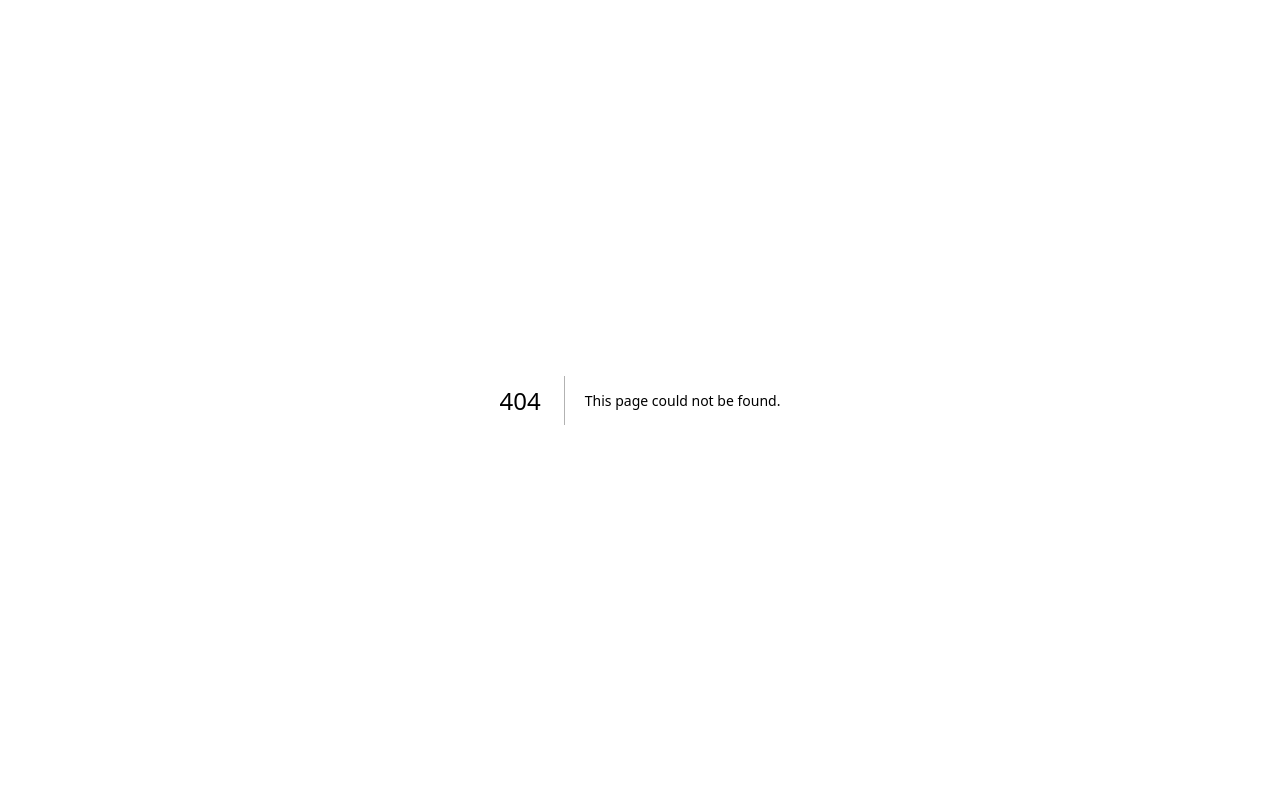
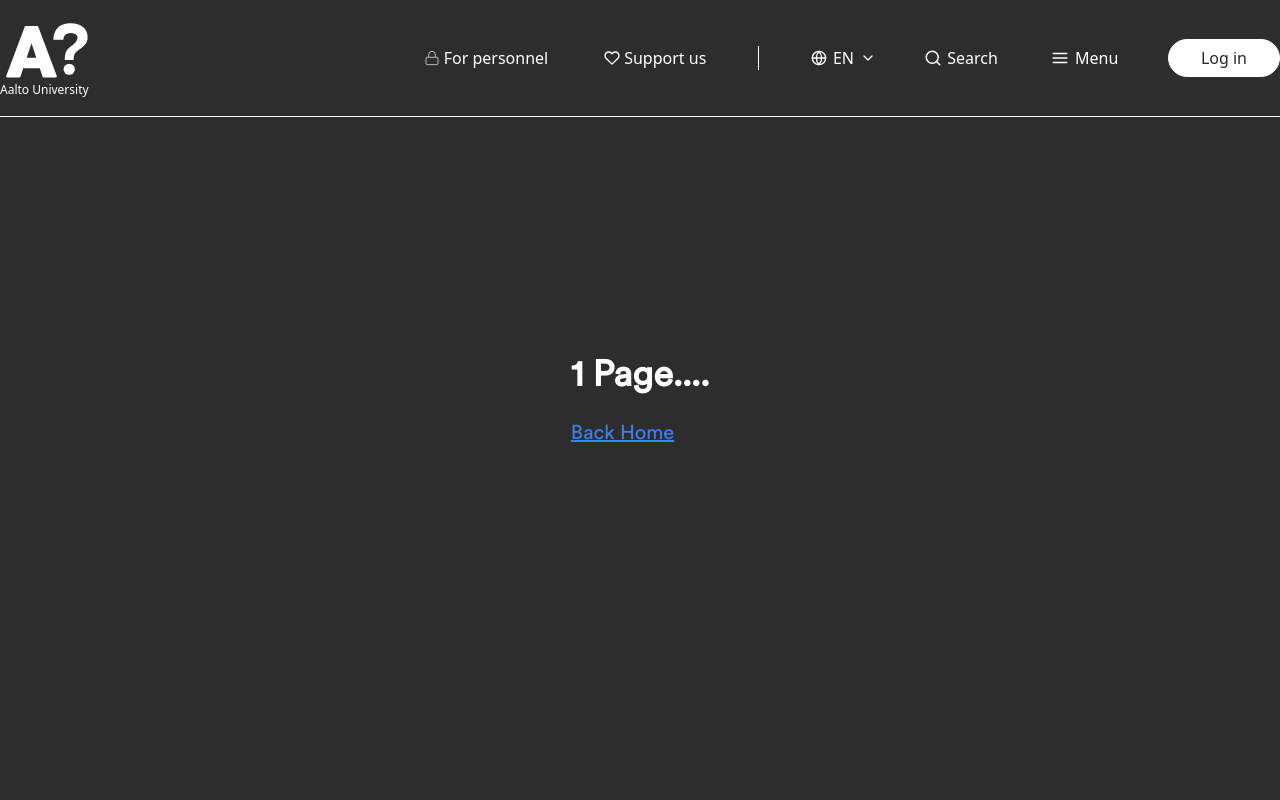
Before and after one commit to Nkaka23dev/the-gym-feb-second-challenge, a Next.js app: page /1 in a window 1280 px wide. Before the commit this address had no page. Shown: the top 800 px of the page. Built offline with nearby package versions, Linux system fonts and the light colour scheme.

Commit message:
feat: add link to different pages

```diff
--- a/components/Hero.jsx
+++ b/components/Hero.jsx
@@ -6,7 +6,7 @@ export default function Hero() {
   useEffect(() => {
     const intervalId = setInterval(() => {
       setcurrImg((currImg + 1) % CourselImages.length);
-    }, 2000);
+    }, 1700);
 
     return () => clearInterval(intervalId);
   }, [currImg]);
--- /dev/null
+++ b/components/Layout.jsx
@@ -0,0 +1,13 @@
+import React from 'react'
+import Footer from './Footer'
+import Navbar from './Navbar'
+
+export default function Layout({children}) {
+  return (
+    <section>
+    <Navbar/>
+    {children}
+    <Footer/>
+    </section>
+  )
+}
--- a/components/Modal.jsx
+++ b/components/Modal.jsx
@@ -6,8 +6,9 @@ import { GiGraduateCap } from "react-icons/gi";
 import { AiOutlineMenuUnfold, AiOutlinePlus, AiOutlineMinus} from "react-icons/ai";
 import { SlExclamation } from "react-icons/sl";
 import ModalMenu from "./ModalMenu";
+import Link from "next/link";
 
-export default function Modal() {
+export default function Modal({handClick}) {
   const [selected, setSelected] = useState(null);
 
   const handleClick = (idx) => {
@@ -17,6 +18,7 @@ export default function Modal() {
     <section className="h-screen fixed grid z-50 inset-0 border-t-2 border-white top-28">
       <div className="overflow-y-auto  relative">
         <motion.div
+          onClick={handClick}
           initial={{ w: 0, x: "100vw" }}
           transition={{ duration: 0.2 }}
           animate={{ w: "100%", x: 0 }}
@@ -49,18 +51,20 @@ export default function Modal() {
                 },
               ].map((e, val) => {
                 return (
-                  <div className="cursor-pointer text-white flex flex-col items-center">
+                  <Link href={e.title}>
+                    <div className="cursor-pointer text-white flex flex-col items-center">
                     {e.icon}
                     <h1 className="max-w-[5rem] text-center text-sm">
                       {e.title}
                     </h1>
                   </div>
+                  </Link>
                 );
               })}
             </div>
             <div className="flex gap-1 items-center">
               <SlExclamation />
-              Aalto community members please logjn to see internal content
+              Aalto community members please login to see internal content
             </div>
           </div>
           {[
--- a/components/ModalMenu.jsx
+++ b/components/ModalMenu.jsx
@@ -1,13 +1,15 @@
+import Link from 'next/link'
 import React from 'react'
 
 export default function ModalMenu() {
   return (
     <section>
-        <div className='max-w-6xl mx-auto grid py-5  grid-cols-4 space-y-5'>
-        {[1,2,3,4,5,6,7,8,9,10,11,12,13,14].map((e,idx) => {
+        <div className='max-w-6xl mx-auto grid py-5 items-start grid-cols-4 space-y-5'>
+        {["APPIy-tQ-Aa!tQ", "Bachelor's admissions", "Events for applicants", "Contact admission services", "Find a studLprggramme", "Master's admissions", "Chat with students", "Exchange students", "How to apply", "Doctoral admissions", "Subscribe to newsletter", "Scholarships and tuition fees", "Campus life", "Lifewide Leaming"].map((e,idx) => {
             return(
-                <div className='mt-4 cursor-pointer'>
-                    <h1 className='underline text-xl'>Bachelor's admissions</h1>
+
+                <div key={idx} className='mt-4 hover:bg-[#4a4a4a] pl-5  cursor-pointer'>
+                    <Link href={e} className='underline text-xl'>{e}</Link>
                 </div>
             )
         })}
--- a/components/Navbar.jsx
+++ b/components/Navbar.jsx
@@ -353,7 +353,7 @@ export default function Navbar() {
           </div>
         </div>
       </section>
-      {show && <Modal />}
+      {show && <Modal handClick={handClick} />}
     </>
   );
 }
--- /dev/null
+++ b/pages/[name].jsx
@@ -0,0 +1,17 @@
+import Link from 'next/link';
+import { useRouter } from 'next/router'
+import React from 'react'
+
+export default function Page() {
+    const route = useRouter();
+    const name = route.query.name;
+
+  return (
+    <div className='h-screen grid text-white'>
+       <div className='m-auto'>
+       <h4 className='text-4xl  mb-6 max-w-xl md:text-2xl font-bold'><span className='capitalize font-bold'>{name}</span> Page....</h4>
+        <Link href="/" className='underline text-blue-500 text-xl'>Back Home</Link>
+       </div>
+    </div>
+  )
+}
--- a/pages/_app.js
+++ b/pages/_app.js
@@ -1,10 +1,13 @@
+import Layout from '@/components/Layout'
 import '@/styles/globals.css'
 import localFont from '@next/font/local'
 
-const myFont = localFont({src:'../public/CircularXXWeb-Book.woff2', display: 'swap'})
+const myFont = localFont({ src: '../public/CircularXXWeb-Book.woff2', display: 'swap' })
 
 export default function App({ Component, pageProps }) {
-  return <main className={myFont.className}>
-    <Component {...pageProps} />
-  </main>
+  return <Layout>
+    <main className={myFont.className}>
+      <Component {...pageProps} />
+    </main>
+  </Layout>
 }
```
